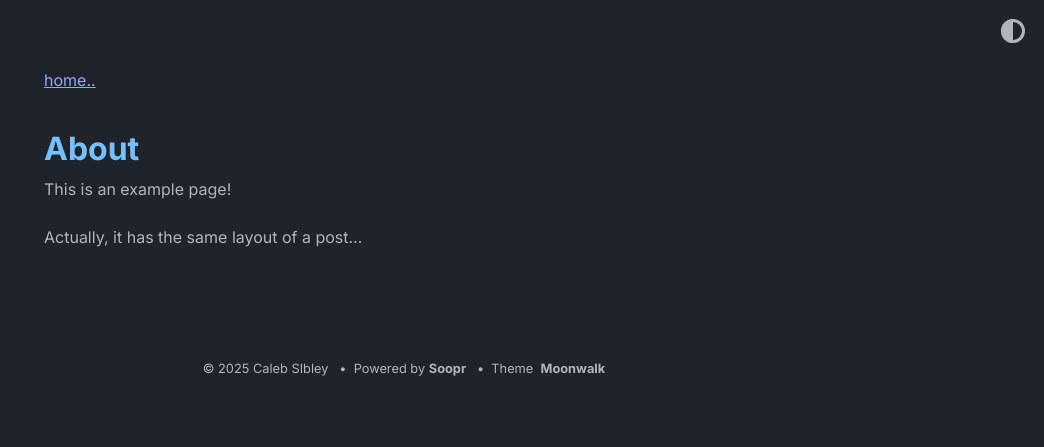
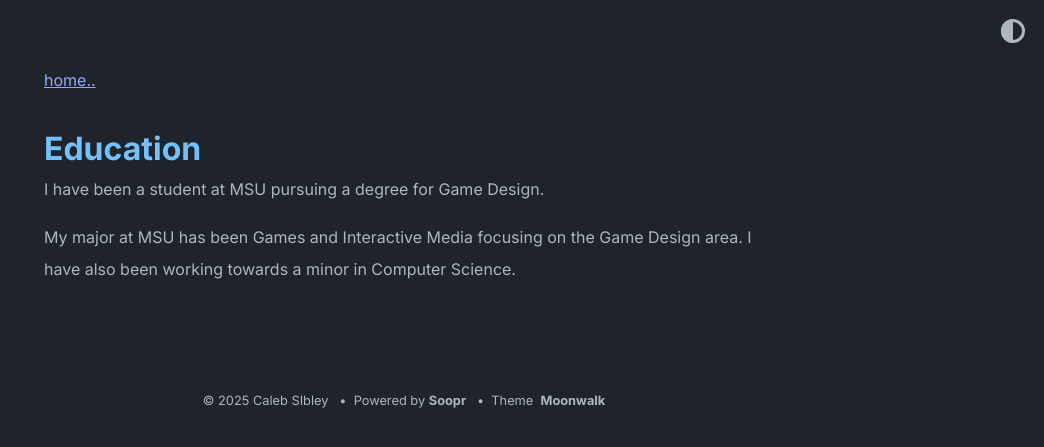
Before and after one commit to toastie-Sib/toastie-Sib.github.io, a Jekyll site: the page built from about.md, in a window 1280 px wide. Shown: the top 447 px of the page, without its empty margins (236-1280 px from the left). Built offline with Jekyll 4.4.1, drawn with Linux system fonts in a browser that asks for light colours.

Commit message:
About Adjustments for Edu

```diff
--- a/_data/home.yml
+++ b/_data/home.yml
@@ -1,5 +1,5 @@
 navbar_entries:
-  - title: about
+  - title: Education
     url: about
 
   - title: blog
--- a/about.md
+++ b/about.md
@@ -1,8 +1,8 @@
 ---
 layout: post
-title: About
+title: Education
 ---
 
-This is an example page!
+I have been a student at MSU pursuing a degree for Game Design.
 
-Actually, it has the same layout of a post...
+My major at MSU has been Games and Interactive Media focusing on the Game Design area. I have also been working towards a minor in Computer Science.
```
